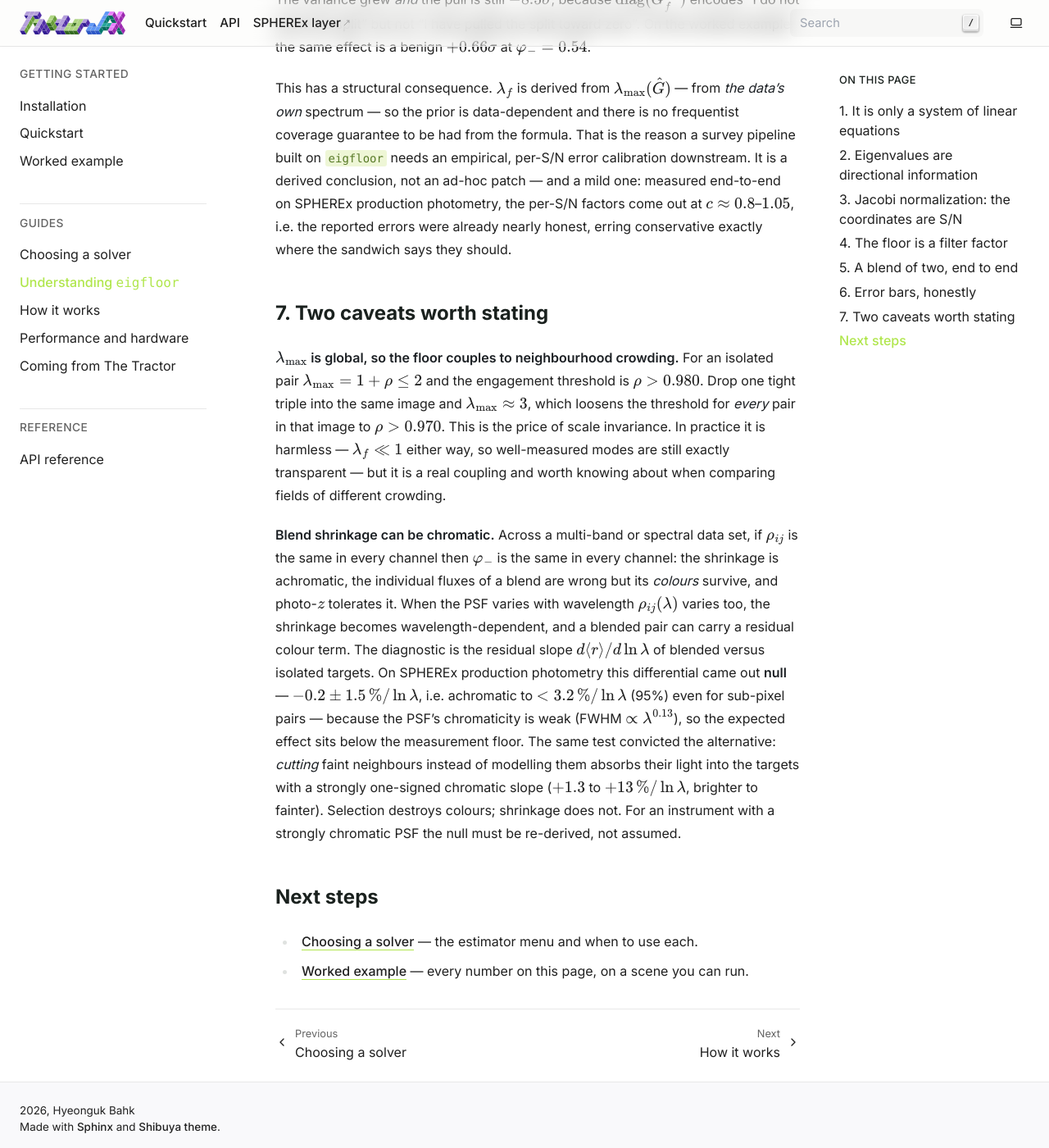
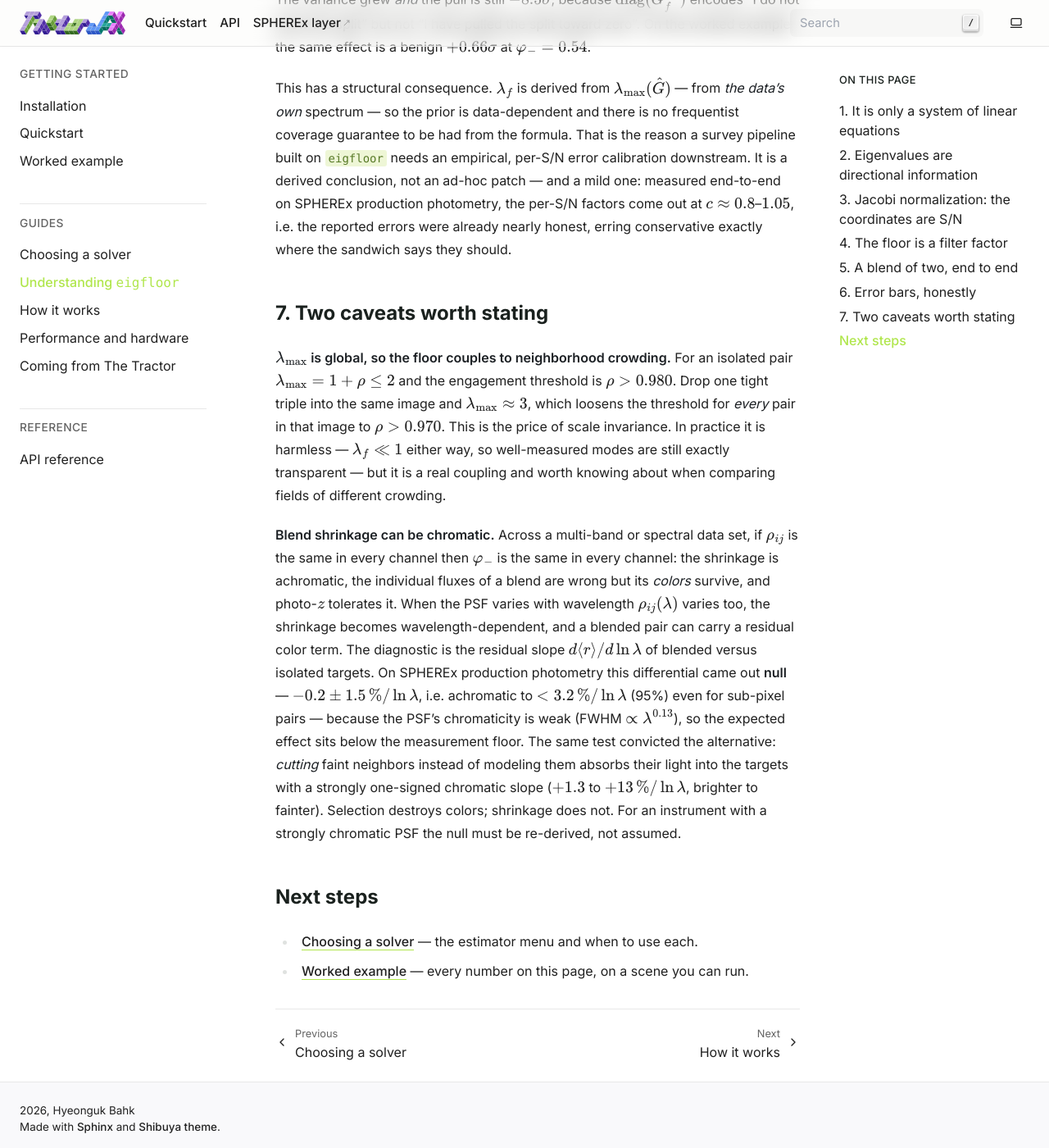
Before and after one commit to hbahk/tractor-jax, a Sphinx documentation site: the page built from docs/eigfloor.md, in a window 1280 px wide and 1400 px high, scrolled down 6031 px. Shown: the whole window at 82% size. Built offline with Sphinx 7.4.7, drawn with Linux system fonts in a browser that asks for light colours.

Commit message:
style: American spelling throughout
center, neighbor, color, behavior, normalization, modeled and the like
in comments, docstrings, docs and messages. The renamed identifiers are
private or test names; no public name changes.

```diff
--- a/docs/_static/custom.css
+++ b/docs/_static/custom.css
@@ -1,6 +1,6 @@
 /* Light/dark-only images (the `only-light` / `only-dark` classes of the
  * pydata and furo themes, used for the wordmark on the index page). Shibuya
- * has no such rule of its own and flags the colour mode on <html>. */
+ * has no such rule of its own and flags the color mode on <html>. */
 html.dark .only-light,
 html.light .only-dark {
   display: none;
--- a/docs/eigfloor.md
+++ b/docs/eigfloor.md
@@ -249,7 +249,7 @@ sandwich says they should.
 
 ## 7. Two caveats worth stating
 
-**$\lambda_\max$ is global, so the floor couples to neighbourhood crowding.**
+**$\lambda_\max$ is global, so the floor couples to neighborhood crowding.**
 For an isolated pair $\lambda_\max = 1+\rho \le 2$ and the engagement threshold
 is $\rho > 0.980$. Drop one tight triple into the same image and
 $\lambda_\max \approx 3$, which loosens the threshold for *every* pair in that
@@ -261,18 +261,18 @@ fields of different crowding.
 **Blend shrinkage can be chromatic.** Across a multi-band or spectral data set,
 if $\rho_{ij}$ is the same in every channel then $\varphi_-$ is the same in every
 channel: the shrinkage is achromatic, the individual fluxes of a blend are wrong
-but its *colours* survive, and photo-$z$ tolerates it. When the PSF varies with
+but its *colors* survive, and photo-$z$ tolerates it. When the PSF varies with
 wavelength $\rho_{ij}(\lambda)$ varies too, the shrinkage becomes
-wavelength-dependent, and a blended pair can carry a residual colour term. The
+wavelength-dependent, and a blended pair can carry a residual color term. The
 diagnostic is the residual slope $d\langle r\rangle/d\ln\lambda$ of blended
 versus isolated targets. On SPHEREx production photometry this differential came
 out **null** — $-0.2 \pm 1.5\,\%/\ln\lambda$, i.e. achromatic to
 $<3.2\,\%/\ln\lambda$ (95%) even for sub-pixel pairs — because the PSF's
 chromaticity is weak (FWHM $\propto \lambda^{0.13}$), so the expected effect sits
 below the measurement floor. The same test convicted the alternative: *cutting*
-faint neighbours instead of modelling them absorbs their light into the targets
+faint neighbors instead of modeling them absorbs their light into the targets
 with a strongly one-signed chromatic slope ($+1.3$ to $+13\,\%/\ln\lambda$,
-brighter to fainter). Selection destroys colours; shrinkage does not. For an
+brighter to fainter). Selection destroys colors; shrinkage does not. For an
 instrument with a strongly chromatic PSF the null must be re-derived, not
 assumed.
 
```
Also changed, not shown: CHANGELOG.md (+3 -3 lines), docs/architecture.md (+1 -1 lines), docs/migration.md (+1 -1 lines), 9 other files.
